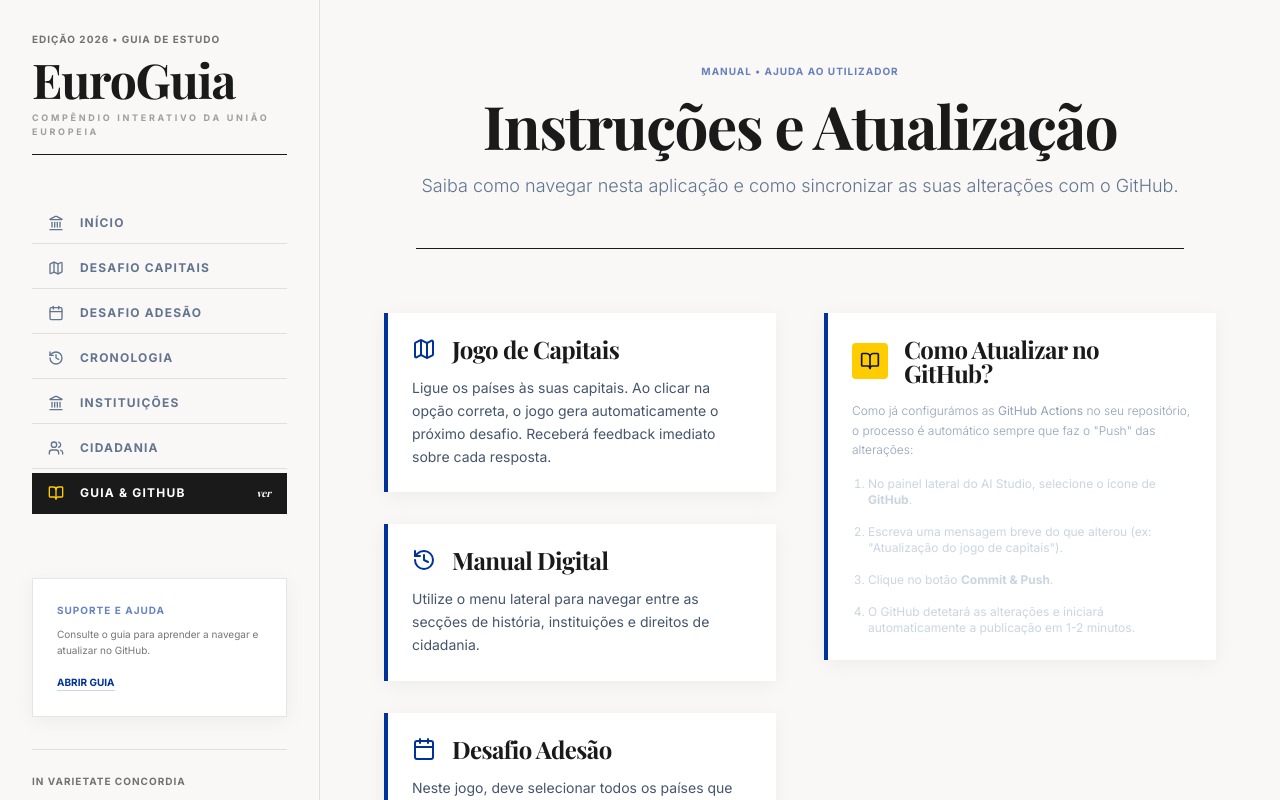
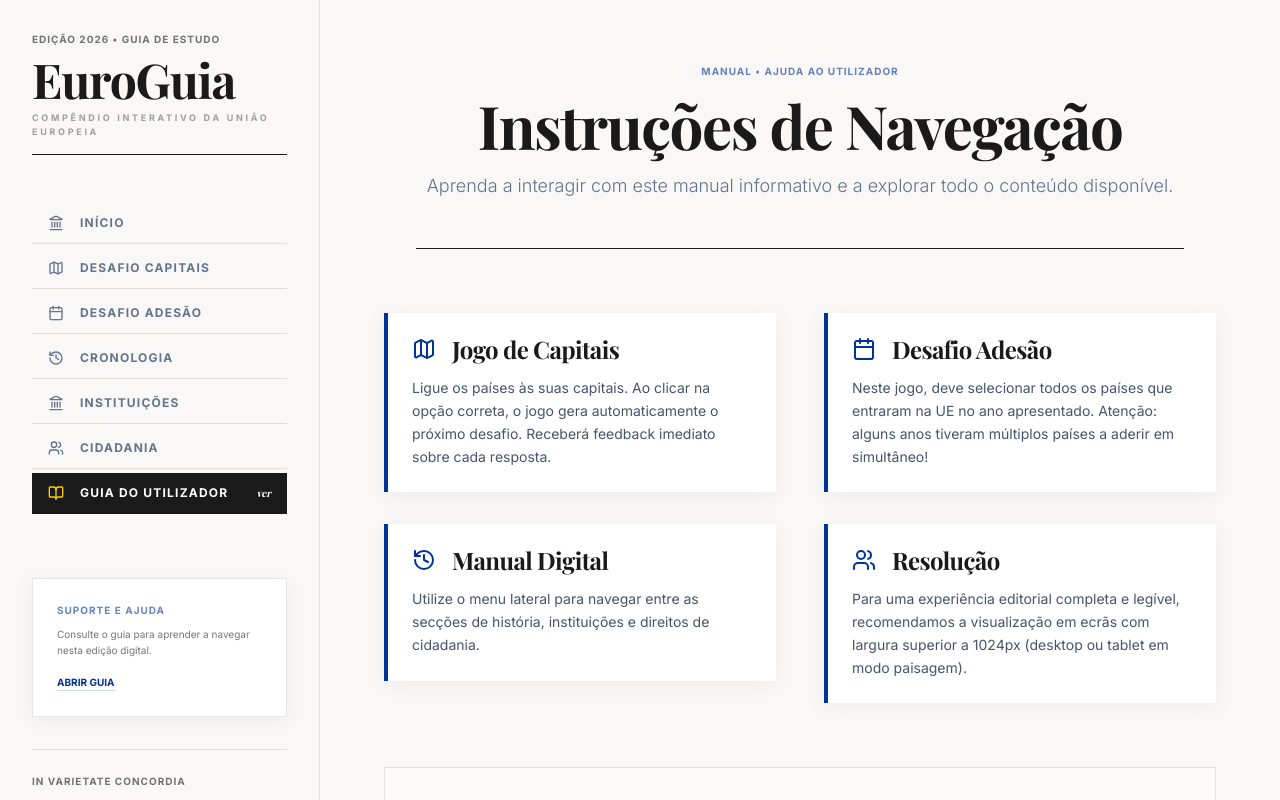
Before and after one commit to proftfaria/Euro-guia, a React (Vite) app: page / in a window 1280 px wide. Both pictures are taken after a click on the button "ABRIR GUIA". Shown: the top 800 px of the page. Built offline with nearby package versions, Linux system fonts and the light colour scheme; a web font is replaced by a local one.

Commit message:
Removido manual do GitHub"

```diff
--- a/src/App.tsx
+++ b/src/App.tsx
@@ -159,7 +159,7 @@ export default function App() {
     { id: 'historia', label: 'Cronologia', icon: History },
     { id: 'instituicoes', label: 'Instituições', icon: Landmark },
     { id: 'cidadania', label: 'Cidadania', icon: Users },
-    { id: 'guia', label: 'Guia & GitHub', icon: BookOpen },
+    { id: 'guia', label: 'Guia do Utilizador', icon: BookOpen },
   ];
 
   return (
@@ -196,7 +196,7 @@ export default function App() {
         <div className="mt-8">
           <div className="p-6 border border-editorial-border bg-white shadow-editorial">
             <h4 className="micro-label text-eu-blue mb-2">Suporte e Ajuda</h4>
-            <p className="text-[10px] leading-relaxed opacity-60">Consulte o guia para aprender a navegar e atualizar no GitHub.</p>
+            <p className="text-[10px] leading-relaxed opacity-60">Consulte o guia para aprender a navegar nesta edição digital.</p>
             <button
               onClick={() => setActiveTab('guia')}
               className="mt-4 text-[10px] uppercase font-bold text-eu-blue border-b border-eu-blue/20"
@@ -574,9 +574,9 @@ export default function App() {
             >
               <header className="text-center max-w-3xl mx-auto space-y-4 border-b border-editorial-ink pb-12">
                 <p className="micro-label text-eu-blue opacity-100">Manual • Ajuda ao Utilizador</p>
-                <h2 className="heading-serif text-6xl">Instruções e Atualização</h2>
+                <h2 className="heading-serif text-6xl">Instruções de Navegação</h2>
                 <p className="text-slate-500 text-lg font-light leading-relaxed">
-                  Saiba como navegar nesta aplicação e como sincronizar as suas alterações com o GitHub.
+                  Aprenda a interagir com este manual informativo e a explorar todo o conteúdo disponível.
                 </p>
               </header>
 
@@ -601,6 +601,9 @@ export default function App() {
                       Utilize o menu lateral para navegar entre as secções de história, instituições e direitos de cidadania.
                     </p>
                   </div>
+                </div>
+
+                <div className="space-y-8">
                   <div className="asymmetric-card border-l-eu-gold">
                     <div className="flex items-center gap-4 mb-4">
                       <Calendar className="text-eu-blue" />
@@ -610,27 +613,15 @@ export default function App() {
                       Neste jogo, deve selecionar todos os países que entraram na UE no ano apresentado. Atenção: alguns anos tiveram múltiplos países a aderir em simultâneo!
                     </p>
                   </div>
-                </div>
 
-                <div className="space-y-8">
-                  <div className="asymmetric-card bg-slate-900 text-white">
+                  <div className="asymmetric-card">
                     <div className="flex items-center gap-4 mb-4">
-                      <div className="p-2 bg-eu-gold text-slate-900 rounded-sm">
-                         <BookOpen size={20} />
-                      </div>
-                      <h3 className="heading-serif text-2xl text-white">Como Atualizar no GitHub?</h3>
+                      <Users className="text-eu-blue" />
+                      <h3 className="heading-serif text-2xl">Resolução</h3>
                     </div>
-                    <div className="space-y-4">
-                      <p className="text-xs text-slate-400 font-light leading-relaxed">
-                        Como já configurámos as <strong>GitHub Actions</strong> no seu repositório, o processo é automático sempre que faz o "Push" das alterações:
-                      </p>
-                      <ol className="text-xs space-y-4 list-decimal pl-4 text-slate-300">
-                        <li>No painel lateral do AI Studio, selecione o ícone de <strong>GitHub</strong>.</li>
-                        <li>Escreva uma mensagem breve do que alterou (ex: "Atualização do jogo de capitais").</li>
-                        <li>Clique no botão <strong>Commit & Push</strong>.</li>
-                        <li>O GitHub detetará as alterações e iniciará automaticamente a publicação em 1-2 minutos.</li>
-                      </ol>
-                    </div>
+                    <p className="text-sm text-slate-600 leading-relaxed">
+                      Para uma experiência editorial completa e legível, recomendamos a visualização em ecrãs com largura superior a 1024px (desktop ou tablet em modo paisagem).
+                    </p>
                   </div>
                 </div>
               </div>
@@ -687,7 +678,7 @@ export default function App() {
               </nav>
               <div className="mt-8 border border-editorial-border bg-white p-4 shadow-editorial">
                 <p className="micro-label text-eu-blue mb-2">Suporte</p>
-                <p className="text-[10px] opacity-60">Consulte o guia para aprender a navegar e atualizar.</p>
+                <p className="text-[10px] opacity-60">Consulte o guia para aprender a navegar.</p>
                 <button
                   onClick={() => { setActiveTab('guia'); setIsSidebarOpen(false); }}
                   className="mt-4 text-[10px] font-bold uppercase border-b border-eu-blue"
```
